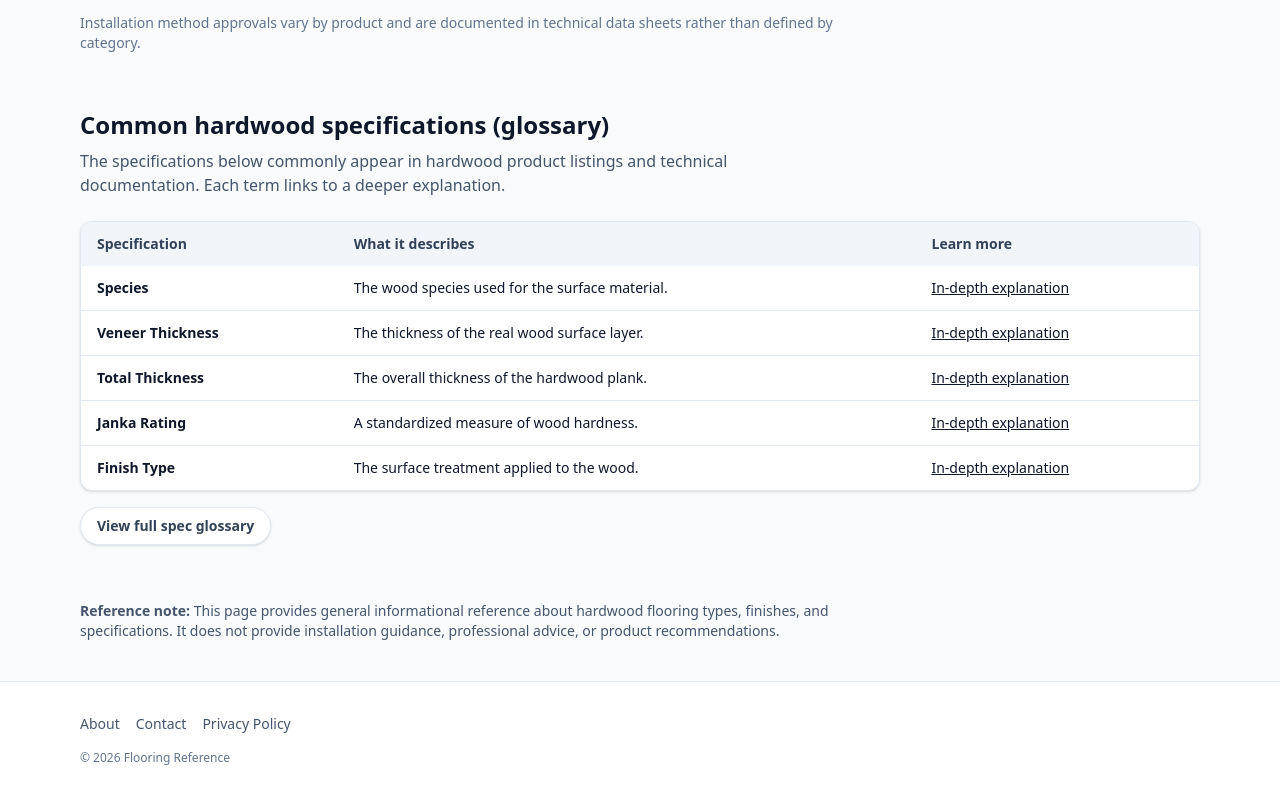
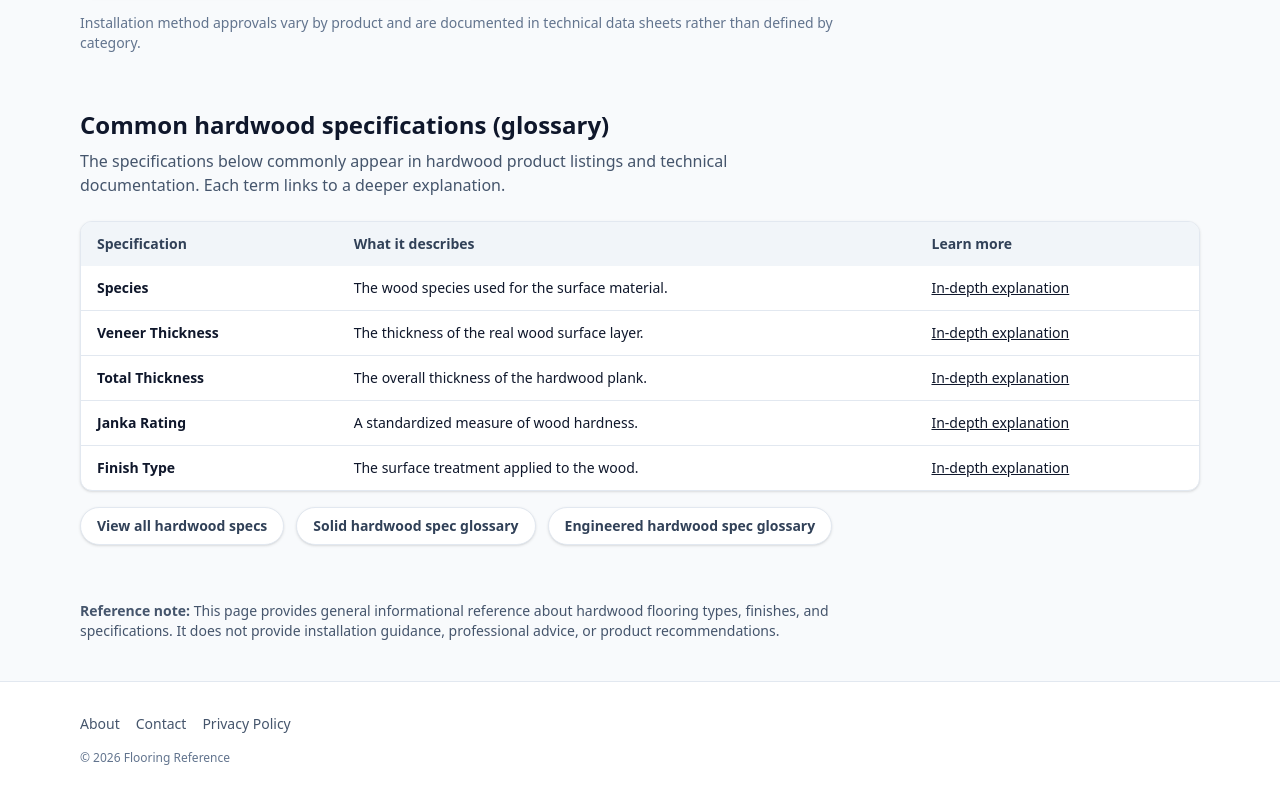
Before and after one commit to CodyBouquet/floorref, a website: page materials/hardwood/index.html in a window 1280 px wide. Shown: the part 1500-2298 px from the top of the page. Drawn offline with Linux system fonts and the light colour scheme.

Commit message:
Add spec glossary links for material indexes

```diff
--- a/materials/hardwood/index.html
+++ b/materials/hardwood/index.html
@@ -283,12 +283,24 @@
           </tbody>
         </table>
       </div>
-      <div class="mt-4 flex">
+      <div class="mt-4 flex flex-wrap gap-3">
         <a
           href="/materials/hardwood/specs/index.html"
           class="inline-flex items-center justify-center rounded-full border border-slate-200 bg-white px-4 py-2 text-sm font-semibold text-slate-700 shadow-sm transition hover:border-slate-300 hover:text-slate-900"
         >
-          View full spec glossary
+          View all hardwood specs
+        </a>
+        <a
+          href="/materials/hardwood/solid-hardwood/specs/index.html"
+          class="inline-flex items-center justify-center rounded-full border border-slate-200 bg-white px-4 py-2 text-sm font-semibold text-slate-700 shadow-sm transition hover:border-slate-300 hover:text-slate-900"
+        >
+          Solid hardwood spec glossary
+        </a>
+        <a
+          href="/materials/hardwood/engineered-hardwood/specs/index.html"
+          class="inline-flex items-center justify-center rounded-full border border-slate-200 bg-white px-4 py-2 text-sm font-semibold text-slate-700 shadow-sm transition hover:border-slate-300 hover:text-slate-900"
+        >
+          Engineered hardwood spec glossary
         </a>
       </div>
     </section>
```
Also changed, not shown: materials/carpet/index.html (+8 -2 lines), materials/lvt/index.html (+14 -2 lines).
